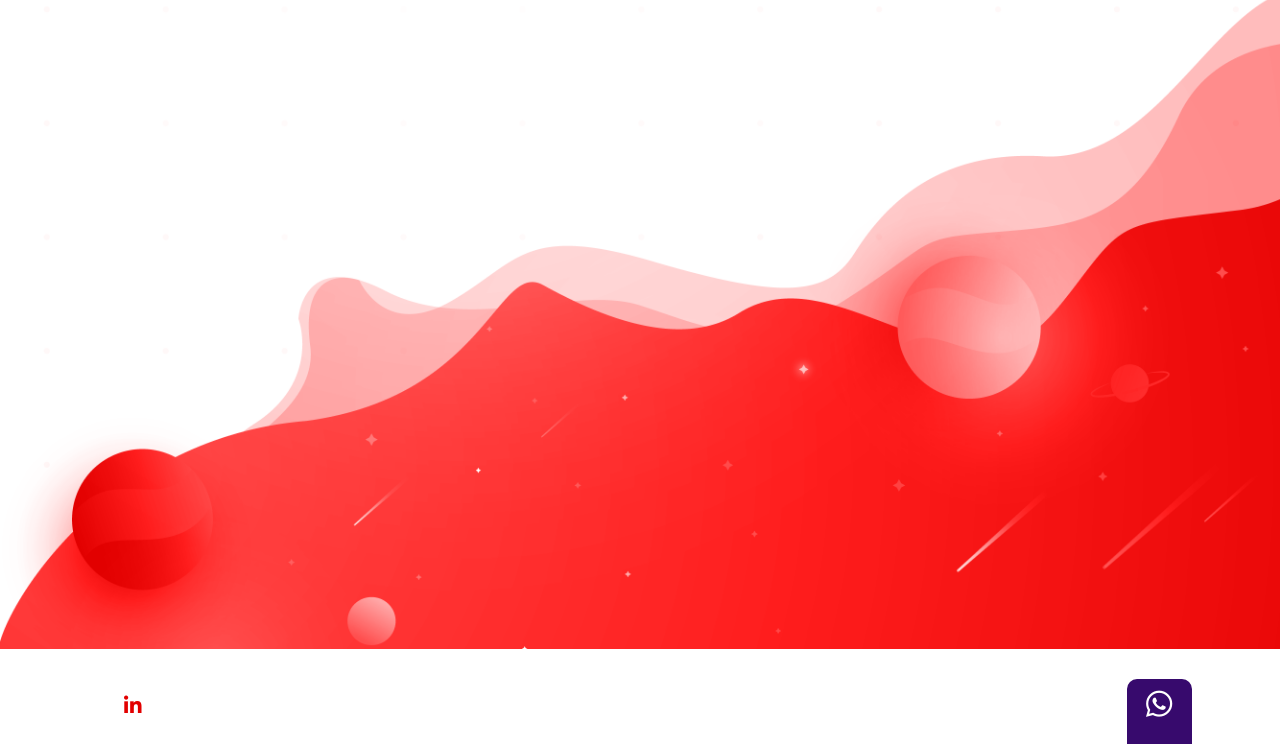
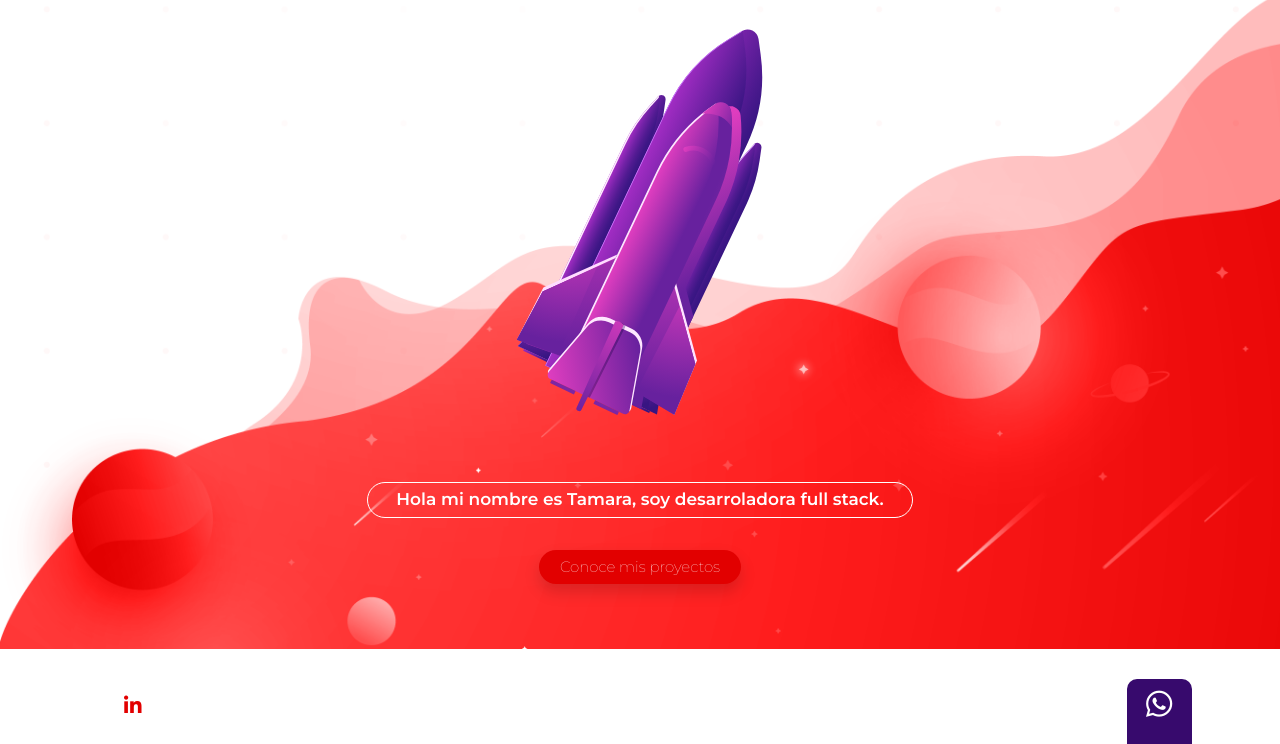
Before and after one commit to tamara-o1995/Portafolio, a PHP site: page / in a window 1280 px wide. Shown: the part 56-800 px from the top of the page. Run offline with PHP 8.4, Linux system fonts and the light colour scheme.

Commit message:
se añadio imagen cohete en index.html

```diff
--- a/css/estilos.css
+++ b/css/estilos.css
@@ -54,11 +54,7 @@ h2 {
     .color-gradiente {
         background: linear-gradient(90deg, rgba(184, 37, 20, 1) 0%, rgba(240, 47, 23, 1) 100%);
     }
-
-
     /*general*/
-
-
     /*contacto-sobremi-proyectos-index*/
 
     .nav-link {
@@ -99,15 +95,11 @@ nav .active {
         color: white;
         text-decoration: none;
     }
-
-
     /*contacto-sobremi-proyectos-index*/
 
     .boton:not(:disabled):not(.disabled) {
         cursor: pointer;
     }
-
-
     /*formulario*/
 
     input,
@@ -146,11 +138,7 @@ button {
         background-color: #370A6D;
         color: white;
     }
-
-
     /*formulario*/
-
-
     /*footer*/
 
     .foo-a,
@@ -224,6 +212,47 @@ a {
     a:hover {
         text-decoration: underline;
     }
+    /*footer*/
+    /* .cohete {
+        height: 400px;
+        width: 300px;
+    }
 
+    .cohete:hover {
+        height: 420px;
+        width: 315px;
+    } */
 
-/*footer*/
+    .img-fondo-a .div-cohete {
+        height: 410px;
+    }
+
+    .img-fondo-a .cohete {
+        height: 400px;
+    }
+
+    .img-fondo-a .cohete:hover {
+        height: 410px;
+    }
+    /* .presentacion {
+        border: 1px solid white;
+        border-radius: 40px;
+    }
+
+    .p-1 {
+        color: white;
+        font-size: 17px;
+        font-weight: 300;
+    } */
+
+    .img-fondo-a .presentacion p {
+        color: white;
+        font-size: 17px;
+        border: 1px solid white;
+        border-radius: 50px;
+        font-weight: 600;
+    }
+
+    .p-1 {
+        padding: .25rem!important;
+    }
--- a/index.html
+++ b/index.html
@@ -45,7 +45,28 @@
             </nav>
         </div>
     </header>
+    <main>
+        <div class="container">
+            <div class="row">
+                <div class="col-12 mt-4 text-center div-cohete">
+                    <a href="proyectos.html"><img src="images/cohete.svg" class="cohete"></a>
+                </div>
+            </div>
+            <div class="row">
+                <div class="col-12 col-sm-6 my-4 mt-sm-5 text-center offset-sm-3 mb-3">
+                    <div class="presentacion">
+                        <p class="p-1">Hola mi nombre es Tamara, soy desarroladora full stack.</p>
+                    </div>
+                </div>
+            </div>
+            <div class="row">
+                <div class="col-12 text-center">
+                    <a href="proyectos.html" class="btn shadow">Conoce mis proyectos</a>
+                </div>
+            </div>
 
+        </div>
+    </main>
     <footer class="foo-a fixed-bottom">
         <div class="container">
             <div class="row mt-3">
```
Lines whose indentation alone changed are shown as unchanged.
